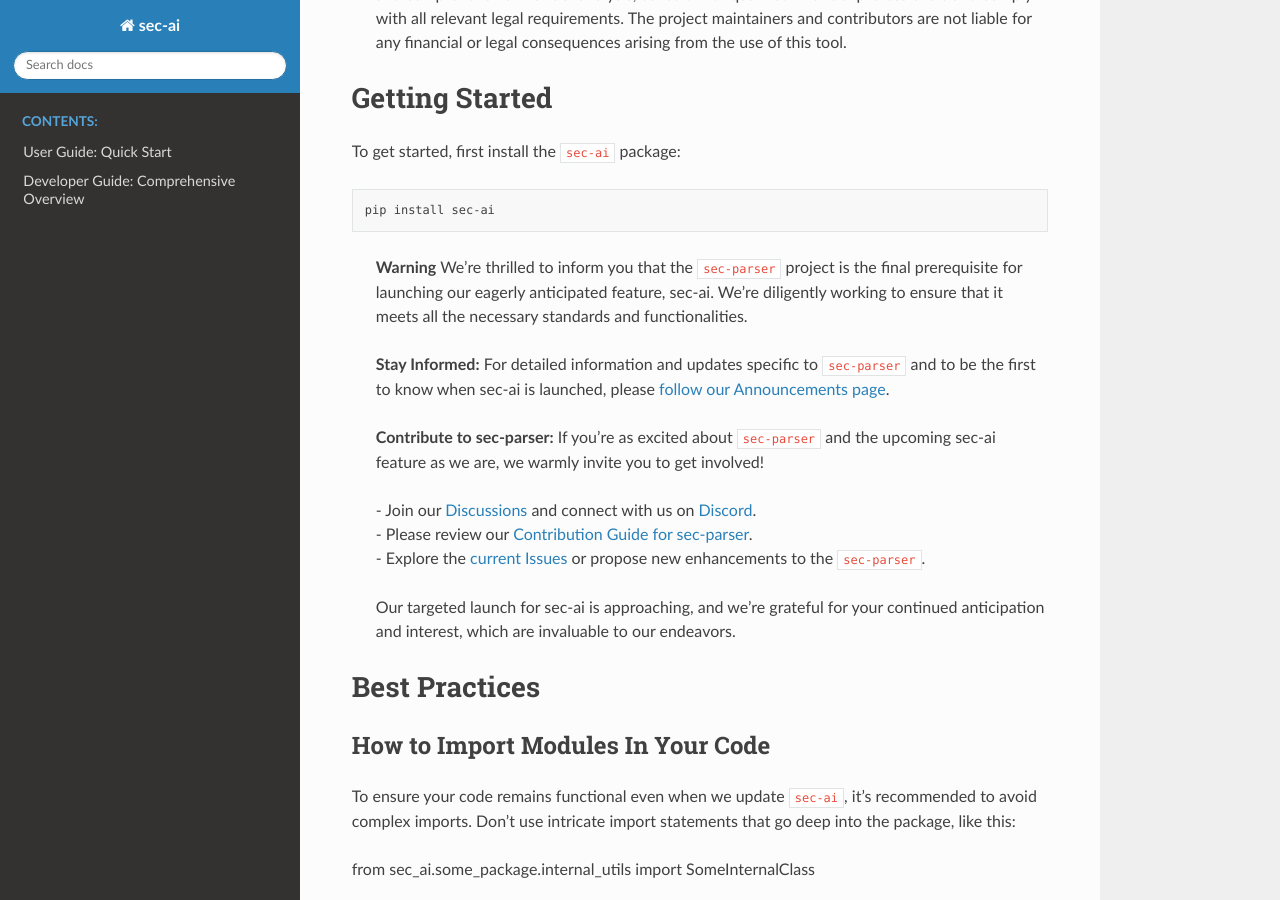
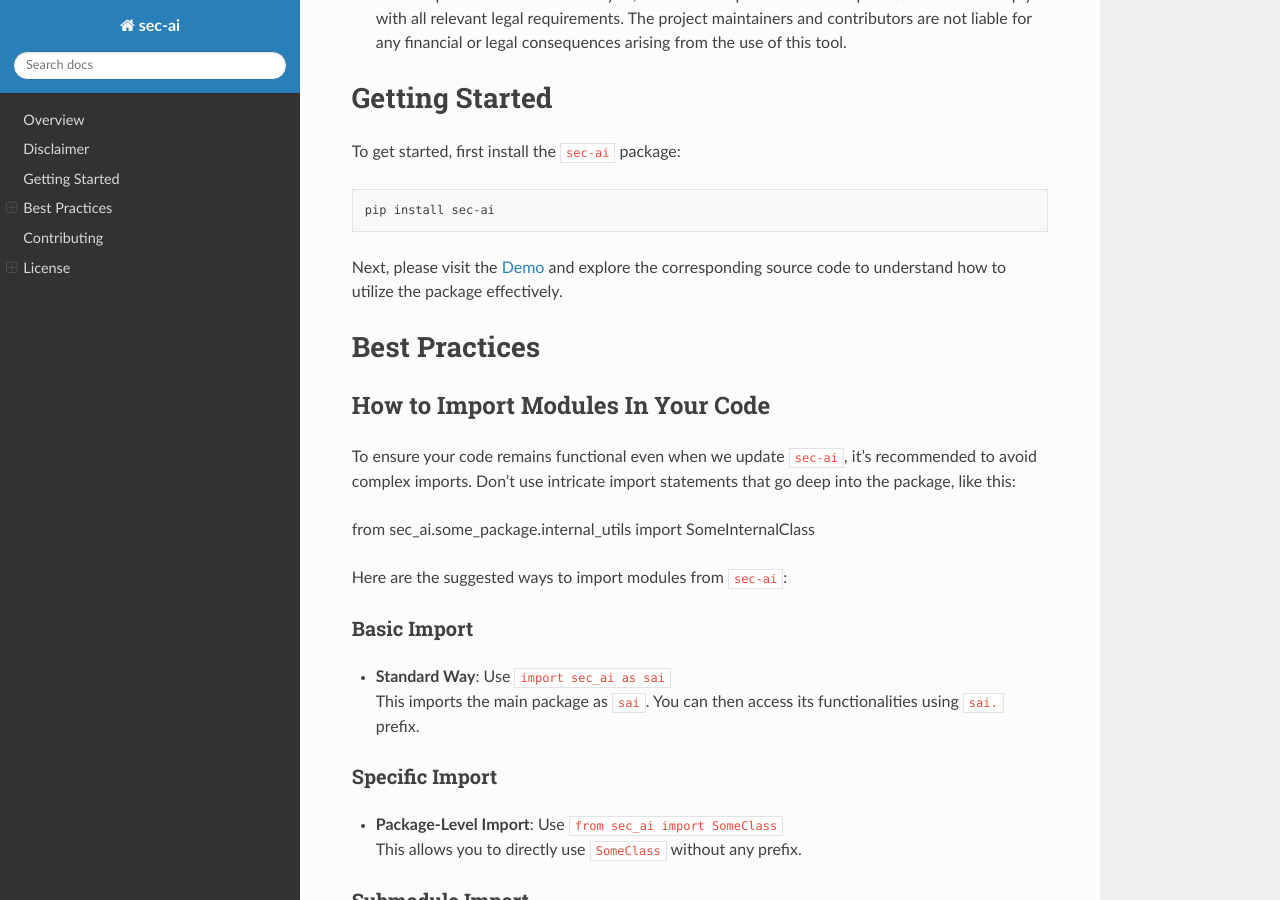
Before and after one commit to alphanome-ai/sec-ai, a Sphinx documentation site: the page built from docs/source/index.md, in a window 1280 px wide and 900 px high, scrolled down 1141 px. Built offline with Sphinx 7.4.7 and the Read the Docs theme 2.0.0, drawn with Linux system fonts in a browser that asks for light colours; some of the changed text lies outside the part shown.

Commit message:
docs: clean-up

````diff
--- a/README.md
+++ b/README.md
@@ -6,7 +6,7 @@
   <!-- Using &nbsp; for alignment due to GitHub README limitations -->
   <b>Essentials ➔&nbsp;&nbsp;&nbsp;&nbsp;&nbsp;&nbsp;</b>
   <a href='https://sec-ai.readthedocs.io/en/latest/?badge=latest'><img src='https://readthedocs.org/projects/sec-ai/badge/?version=latest' alt='Documentation Status' /></a>
-  <a href="LICENSE"><img src="https://img.shields.io/github/license/alphanome-ai/sec-ai.svg" alt="Licence"></a>
+  <a href="LICENSE"><img src="https://img.shields.io/github/license/alphanome-ai/sec-ai?color=success" alt="Licence"></a>
   <a href="https://project-types.github.io/#federation"><img src="https://img.shields.io/badge/project%20type-federation-brightgreen" alt="Project Type: Federation"></a>
   <!-- NOTE: After changing stability level here, also change it in pyproject.toml -->
   <a href="https://github.com/mkenney/software-guides/blob/master/STABILITY-BADGES.md#experimental"><img src="https://img.shields.io/badge/stability-experimental-orange.svg" alt="Experimental"></a>
@@ -18,7 +18,7 @@
   <br>
   <b>Quality ➔&nbsp;&nbsp;&nbsp;&nbsp;&nbsp;&nbsp;&nbsp;&nbsp;&nbsp;&nbsp;&nbsp;&nbsp;</b>
   <a href="https://app.codacy.com/gh/alphanome-ai/sec-ai/dashboard?utm_source=gh&utm_medium=referral&utm_content=&utm_campaign=Badge_grade"><img src="https://img.shields.io/codacy/grade/fe75201a60de4bc6b478052f6c4475b5"/></a>
-  <a href="https://codecov.io/gh/alphanome-ai/sec-ai"><img src="https://codecov.io/gh/alphanome-ai/sec-ai/graph/badge.svg?token=KJLA96CBCN" alt="codecov" /></a>
+  <!-- <a href="https://codecov.io/gh/alphanome-ai/sec-ai"><img src="https://codecov.io/gh/alphanome-ai/sec-ai/graph/badge.svg?token=KJLA96CBCN" alt="codecov" /></a> -->
   <a href="https://mypy-lang.org/"><img src="https://img.shields.io/badge/type%20checked-mypy-blue.svg"></a>
   <a href="https://github.com/psf/black"><img alt="Code Style: Black" src="https://img.shields.io/badge/code%20style-black-000000.svg"></a>
   <a href="https://github.com/astral-sh/ruff"><img src="https://img.shields.io/endpoint?url=https://raw.githubusercontent.com/astral-sh/ruff/main/assets/badge/v2.json" alt="Ruff"></a>
@@ -29,8 +29,7 @@
   <a href="https://pypistats.org/packages/sec-ai"><img src="https://img.shields.io/pypi/dm/sec-ai.svg" alt="PyPI downloads"></a>
   <br>
   <b>Community ➔&nbsp;&nbsp;&nbsp;&nbsp;</b>
-  <a href="https://discord.gg/2MC3uJhBxs"><img alt="Discord" src="https://img.shields.io/discord/1164249739836018698"></a>
-  <a href="http://hits.dwyl.com/alphanome-ai/sec-ai"><img src="https://img.shields.io/endpoint?url=https%3A%2F%2Fhits.dwyl.com%2Falphanome-ai%2Fsec-ai.json%3Fshow%3Dunique" alt="HitCount" /></a>
+  <a href="https://discord.gg/2MC3uJhBxs"><img alt="Discord" src="https://img.shields.io/discord/1164249739836018698?logo=discord&logoColor=white&style=flat"></a>
   <a href="https://twitter.com/alphanomeai"><img alt="X (formerly Twitter) Follow" src="https://img.shields.io/twitter/follow/alphanomeai"></a>
   <a href="https://github.com/alphanome-ai/sec-ai"><img src="https://img.shields.io/github/stars/alphanome-ai/sec-ai.svg?style=social&label=Star us on GitHub!" alt="GitHub stars"></a>
 
@@ -78,9 +77,7 @@
 pip install sec-ai
 ```
 
-> **Warning**
-We're thrilled to inform you that the `sec-parser` project is the final prerequisite for launching our eagerly anticipated feature, sec-ai. We're diligently working to ensure that it meets all the necessary standards and functionalities.<br><br><b>Stay Informed:</b> For detailed information and updates specific to `sec-parser` and to be the first to know when sec-ai is launched, please <a href="https://github.com/orgs/alphanome-ai/discussions/categories/announcements">follow our Announcements page</a>.<br><br><b>Contribute to sec-parser:</b> If you're as excited about `sec-parser` and the upcoming sec-ai feature as we are, we warmly invite you to get involved!<br><br>- Join our <a href="https://github.com/alphanome-ai/sec-parser/blob/main/CONTRIBUTING.md">Discussions</a> and connect with us on <a href="https://discord.gg/w6bpyBW6">Discord</a>.<br>- Please review our <a href="https://github.com/alphanome-ai/sec-parser/blob/main/CONTRIBUTING.md">Contribution Guide for sec-parser</a>.<br>- Explore the <a href="https://github.com/alphanome-ai/sec-parser/issues">current Issues</a> or propose new enhancements to the `sec-parser`.<br><br>Our targeted launch for sec-ai is approaching, and we're grateful for your continued anticipation and interest, which are invaluable to our endeavors.<br>
-
+Next, please visit the <a href="https://sec.app.alphanome.dev">Demo</a> and explore the corresponding source code to understand how to utilize the package effectively.
 
 # Best Practices
 
--- a/docs/source/index.md
+++ b/docs/source/index.md
@@ -12,8 +12,7 @@
 :caption: 'Contents:'
 :maxdepth: 2
 
-notebooks/user_guide
-notebooks/developer_guide
+
 ```
 
 <hr>
````
Also changed, not shown: CONTRIBUTING.md (+5 -19 lines), docs/source/notebooks/developer_guide.ipynb (deleted), docs/source/notebooks/user_guide.ipynb (deleted).
